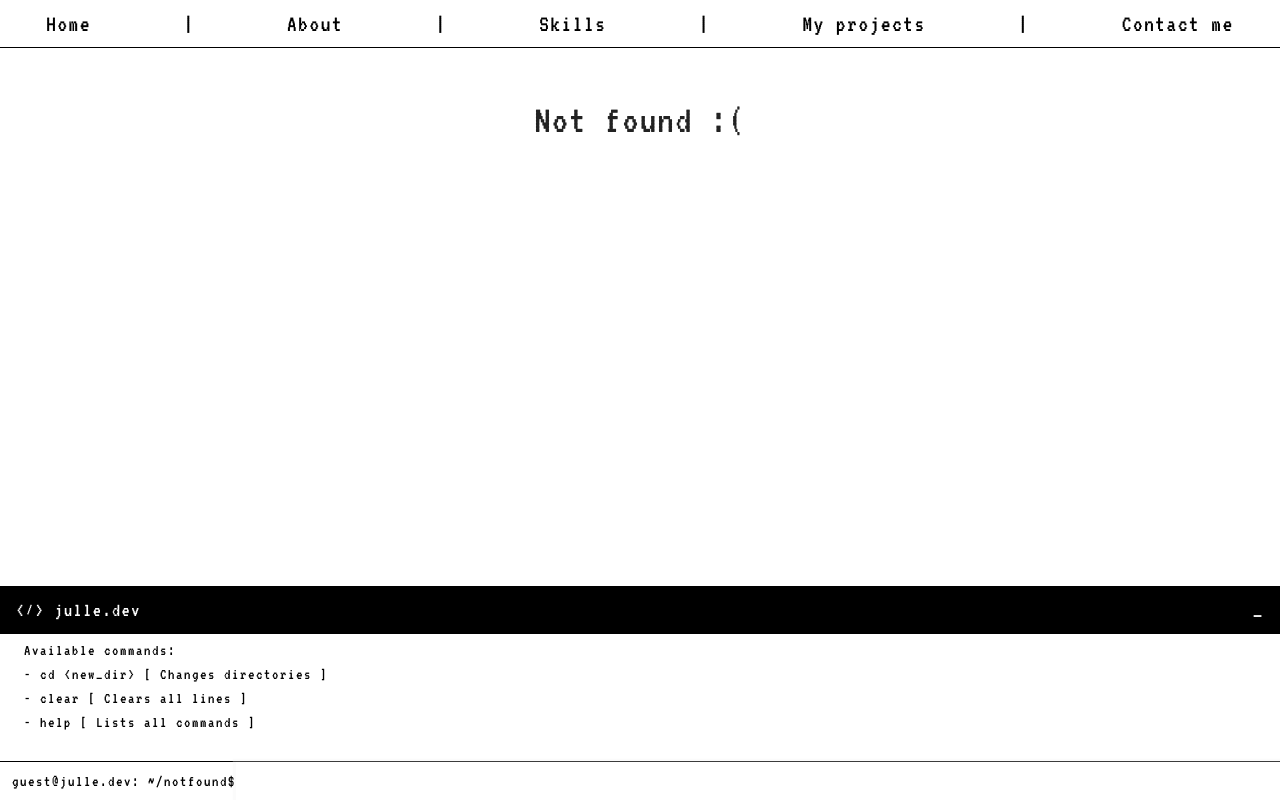
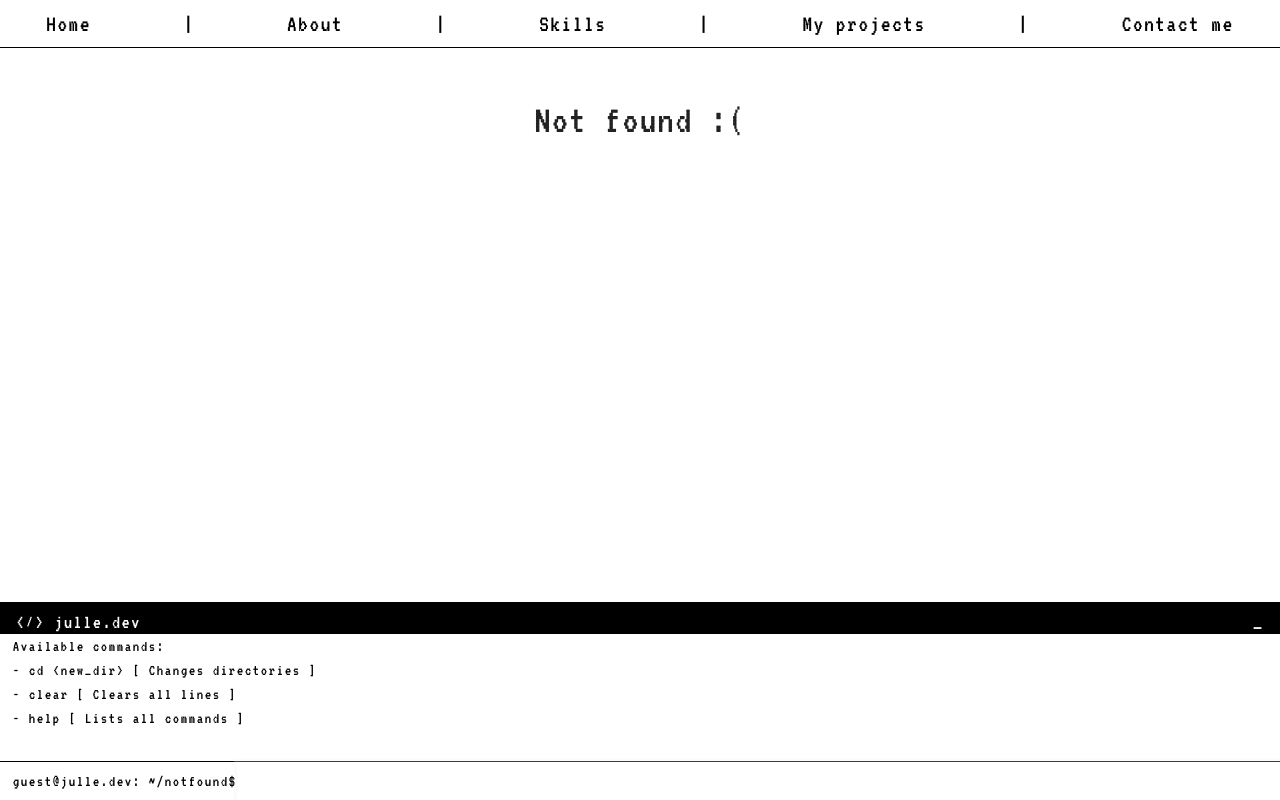
Before and after one commit to julleboi/my-portfolio, a React app in the folder client/: page /notfound in a window 1280 px wide. Built offline with nearby package versions, Linux system fonts and the light colour scheme.

Commit message:
Updated terminal styles

```diff
--- a/client/src/styles.scss
+++ b/client/src/styles.scss
@@ -45,8 +45,7 @@ button {
 }
 
 #terminal-lines-container {
-  @extend .py-1;
-  @extend .px-4;
+  padding: 0 2ch 0 2ch;
   height: 10vh;
   min-height: 8em;
   overflow: auto;
@@ -55,19 +54,14 @@ button {
   border-bottom: $body-color solid 1px;
 }
 
-#terminal-input * {
+#terminal-input-prefix,
+#terminal-input-field {
   border-radius: 0;
   border-style: hidden;
   background-color: $body-bg;
   color: $body-color;
-}
-
-#terminal-input-prefix {
   padding-right: 0;
-}
-
-#terminal-input-field {
-  padding-left: 1ch;
+  padding-left: 2ch;
 }
 
 .terminal-line {
@@ -76,7 +70,7 @@ button {
 
 #terminal-titlebar {
   @extend .py-0;
-  height: 3em;
+  height: 2em;
   background-color: $body-color;
 }
 
@@ -112,7 +106,7 @@ button {
 #content {
   @extend .container;
   @extend .py-4;
-  margin-bottom: 3em;
+  margin-bottom: 2em;
   font-size: 150%;
   color: $secondary-color;
 }
```
